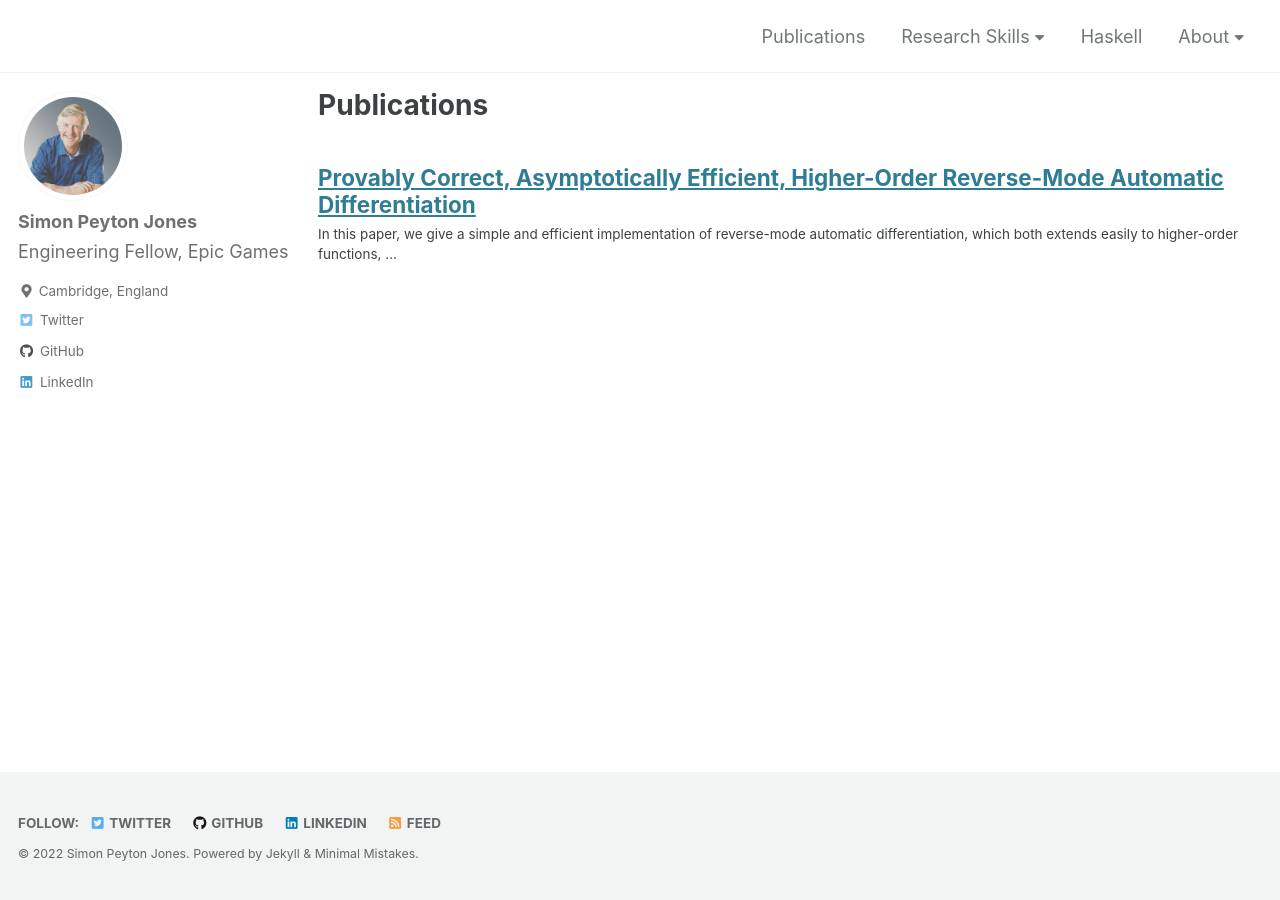
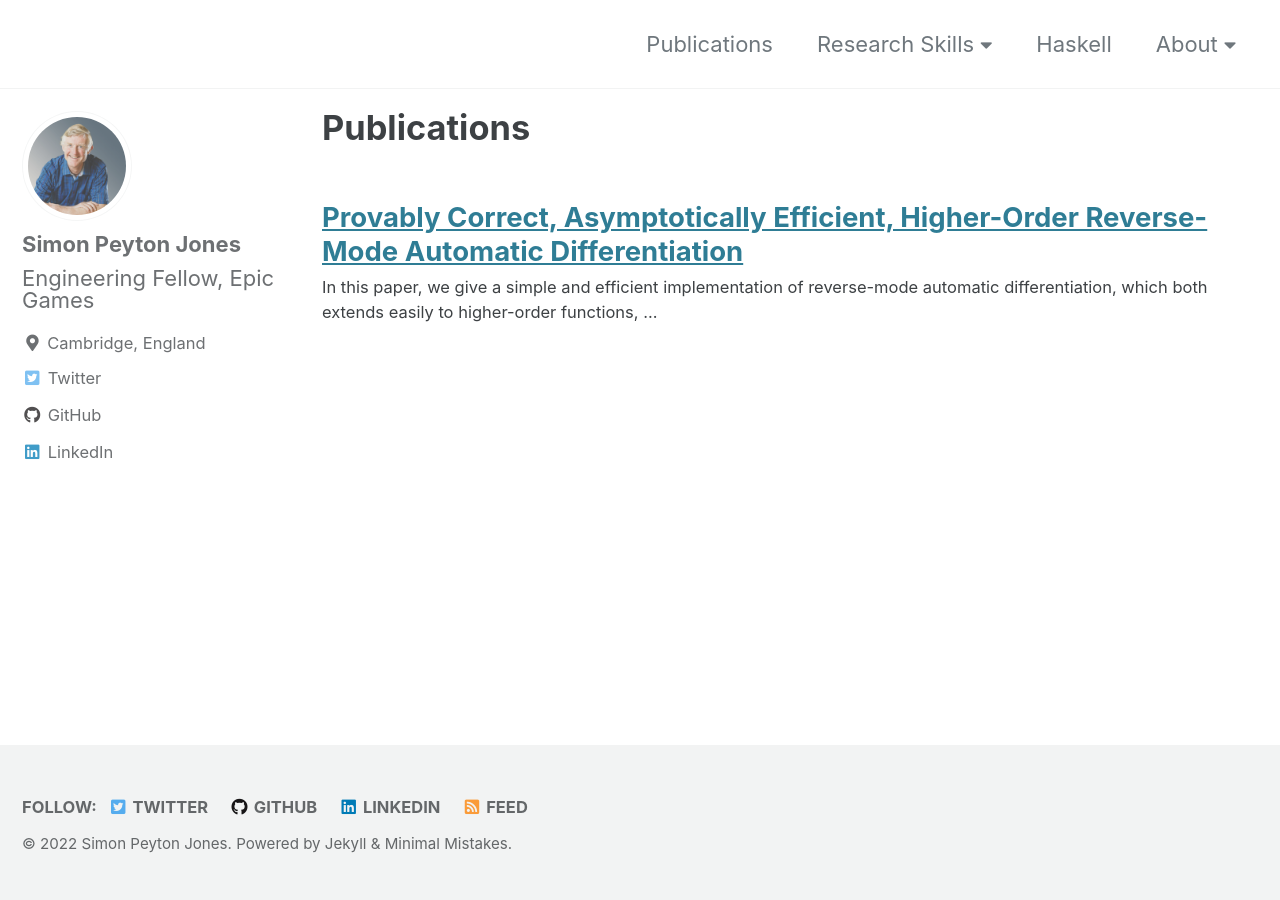
Before and after one commit to simonpj/www.peytonjones.org, a Jekyll site: the page built from _pages/publications-collection.md, in a window 1280 px wide. Built offline with Jekyll 4.4.1, drawn with Linux system fonts in a browser that asks for light colours; cached includes are drawn as plain includes.

Commit message:
Update _reset.scss

```diff
--- a/_sass/minimal-mistakes/_reset.scss
+++ b/_sass/minimal-mistakes/_reset.scss
@@ -8,18 +8,18 @@ html {
   /* apply a natural box layout model to all elements */
   box-sizing: border-box;
   background-color: $background-color;
-  font-size: 12px;
+  font-size: 16px;
 
   @include breakpoint($medium) {
-    font-size: 14px;
+    font-size: 18px;
   }
 
   @include breakpoint($large) {
-    font-size: 16px;
+    font-size: 20px;
   }
 
   @include breakpoint($x-large) {
-    font-size: 18px;
+    font-size: 22px;
   }
 
   -webkit-text-size-adjust: 100%;
```
